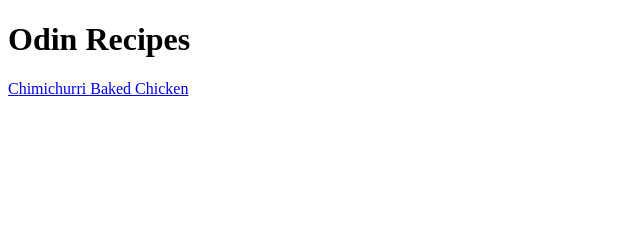
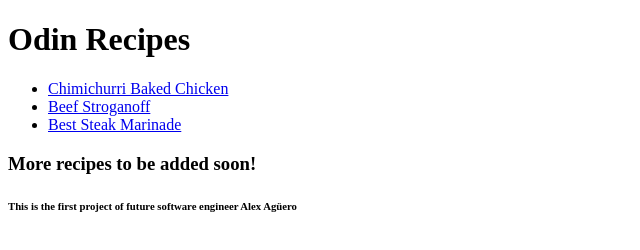
Before and after one commit to AlexSaynt/odin-recipes, a plain HTML site: page index.html in a window 1280 px wide. Shown: the whole page, without its empty margins (0-640 px from the left). Drawn offline with Linux system fonts and the light colour scheme.

Commit message:
Add minor corrections

```diff
--- a/index.html
+++ b/index.html
@@ -10,7 +10,13 @@
 
 <body>
     <h1>Odin Recipes</h1>
-    <a href="recipes/chimichurri-baked-chicken.html">Chimichurri Baked Chicken</a><br>
+    <ul>
+        <li><a href="recipes/chimichurri-baked-chicken.html">Chimichurri Baked Chicken</a></li>
+        <li><a href="recipes/beef-stroganoff.html">Beef Stroganoff</a></li>
+        <li><a href="recipes/steak-marinade.html">Best Steak Marinade</a></li>
+    </ul>
+    <h3>More recipes to be added soon!</h3>
+    <h6>This is the first project of future software engineer Alex Agüero</h6>
 
 </body>
 
```
Also changed, not shown: img/beef-strogonoff.jpg (added), img/steak-marinade.jpeg (added).
